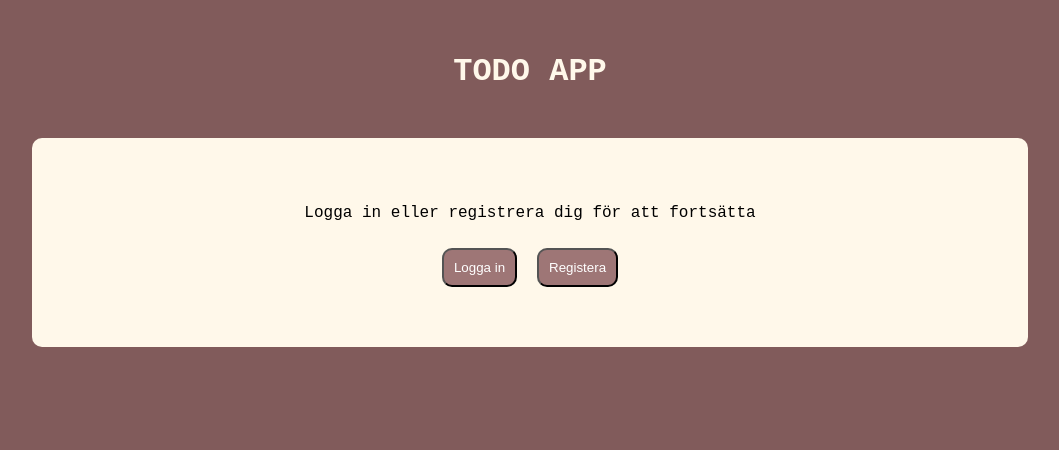
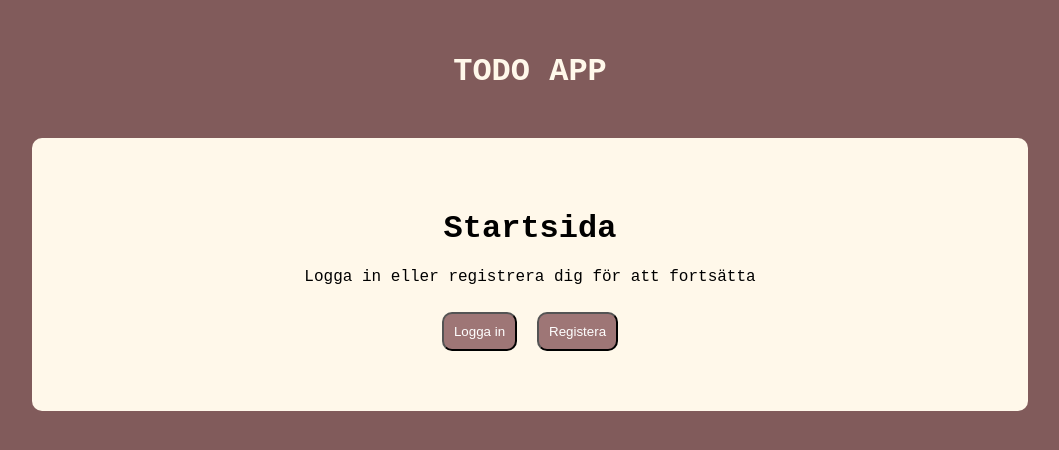
Before and after one commit to fishbulle/todo-app, a React (Vite) app: page / in a window 1280 px wide. Shown: the top 450 px of the page, without its empty margins (110-1169 px from the left). Built offline with nearby package versions, Linux system fonts and the light colour scheme.

Commit message:
Add basic routing and placeholder pages

```diff
--- a/src/App.tsx
+++ b/src/App.tsx
@@ -1,4 +1,5 @@
-import { colors, StyledButton, StyledWrapper } from "./styles/styles"
+import { ApplicationRoutes } from "./routes/ApplicationRoutes"
+import { colors, StyledWrapper } from "./styles/styles"
 
 function App() {
 
@@ -6,9 +7,7 @@ function App() {
     <>
       <h1 style={{ color: colors.wrapperColor }}>TODO APP</h1>
       <StyledWrapper>
-        <p>Logga in eller registrera dig för att fortsätta</p>
-        <StyledButton>Logga in</StyledButton>
-        <StyledButton>Registera</StyledButton>
+        <ApplicationRoutes />
       </StyledWrapper>
     </>
   )
--- a/src/main.tsx
+++ b/src/main.tsx
@@ -3,11 +3,14 @@ import { createRoot } from 'react-dom/client'
 import './index.css'
 import App from './App.tsx'
 import { AuthProvider } from './context/AuthProvider.tsx'
+import { BrowserRouter } from 'react-router'
 
 createRoot(document.getElementById('root')!).render(
   <StrictMode>
     <AuthProvider>
-      <App />
+      <BrowserRouter>
+        <App />
+      </BrowserRouter>
     </AuthProvider>
   </StrictMode>,
 )
--- /dev/null
+++ b/src/pages/Dashboard.tsx
@@ -0,0 +1,7 @@
+export const Dashboard = () => {
+    return (
+        <>
+            <h1>Dina todos</h1>
+        </>
+    )
+}
--- /dev/null
+++ b/src/pages/LogIn.tsx
@@ -0,0 +1,7 @@
+export const LogInPage = () => {
+    return (
+        <>
+            <h1>Logga in</h1>
+        </>
+    )
+}
--- /dev/null
+++ b/src/pages/Register.tsx
@@ -0,0 +1,7 @@
+export const RegisterPage = () => {
+    return (
+        <>
+            <h1>Registrera ny användare</h1>
+        </>
+    )
+}
--- /dev/null
+++ b/src/pages/Start.tsx
@@ -0,0 +1,23 @@
+import { useNavigate } from "react-router";
+import { StyledButton } from "../styles/styles"
+import { routes } from "../routes/routes";
+
+export const StartPage = () => {
+    const navigate = useNavigate();
+
+    const logIn = () => {
+        navigate(routes.login);
+    };
+
+    const register = () => {
+        navigate(routes.register);
+    };
+    return (
+        <>
+            <h1>Startsida</h1>
+            <p>Logga in eller registrera dig för att fortsätta</p>
+            <StyledButton onClick={logIn}>Logga in</StyledButton>
+            <StyledButton onClick={register}>Registera</StyledButton>
+        </>
+    )
+}
--- /dev/null
+++ b/src/routes/ApplicationRoutes.tsx
@@ -0,0 +1,27 @@
+import { useContext } from "react";
+import { AuthContext } from "../context/AuthContext";
+import { Route, Routes } from 'react-router';
+import { routes } from "./routes";
+import { StartPage } from "../pages/Start";
+import { LogInPage } from "../pages/LogIn";
+import { RegisterPage } from "../pages/Register";
+import { Dashboard } from "../pages/Dashboard";
+
+export const ApplicationRoutes = () => {
+    const { isAuthenticated } = useContext(AuthContext);
+
+    return (
+        <>
+            <Routes>
+                <Route path={routes.start} element={<StartPage />} />
+                <Route path={routes.login} element={<LogInPage />} />
+                <Route path={routes.register} element={<RegisterPage />} />
+                {isAuthenticated && (
+                    <>
+                        <Route path={routes.dashboard} element={<Dashboard />} />
+                    </>
+                )}
+            </Routes>
+        </>
+    );
+};
--- /dev/null
+++ b/src/routes/routes.ts
@@ -0,0 +1,6 @@
+export const routes = {
+    start: '/',
+    login: '/login',
+    register: '/register',
+    dashboard: '/dashboard',
+};
```
